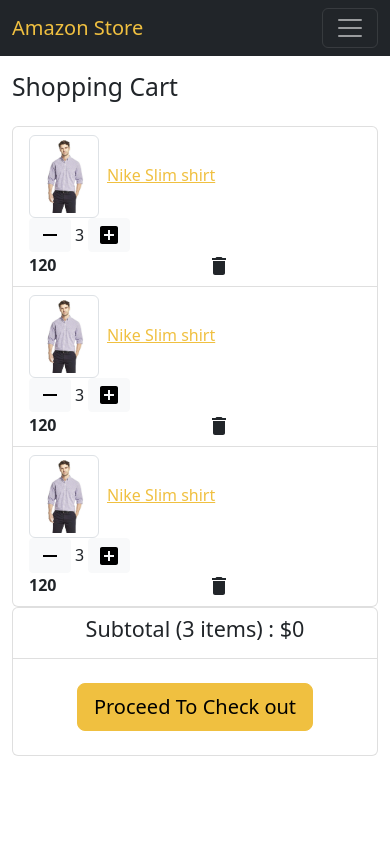
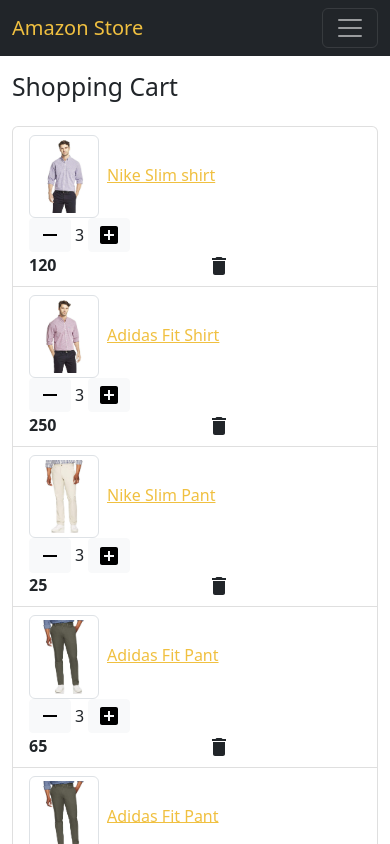
Before and after one commit to omar214/AmazonX, a React (Create React App) app in the folder Client/: page /cart in a window 390 px wide. Shown: the top 844 px of the page. Built offline with nearby package versions, Linux system fonts and the light colour scheme.

Commit message:
edit responsive styles

```diff
--- a/Client/src/pages/Cart.jsx
+++ b/Client/src/pages/Cart.jsx
@@ -17,7 +17,7 @@
 
 const Cart = () => {
 	const [cartCount, setCartCount] = useState(3);
-	const p = data.products[0];
+	// const p = data.products[0];
 
 	return (
 		<Container>
@@ -26,6 +26,7 @@
 				<Col sm={12} md={8}>
 					{cartCount > 0 ? (
 						<ListGroup>
+							{data.products.map((p) => (
 								<ListGroup.Item>
 									<Row className="align-items-center">
 										<Col sm={4} className="me-1 ">
@@ -35,7 +36,7 @@
 												rounded
 												width={'70px'}
 											/>
-										<Link>{p.name}</Link>
+											<Link to={`/products/${p.name}`}>{p.name}</Link>
 										</Col>
 
 										<Col sm={4} className="me-1 ">
@@ -58,72 +59,7 @@
 										</Col>
 									</Row>
 								</ListGroup.Item>
-
-							<ListGroup.Item>
-								<Row className="align-items-center">
-									<Col sm={4} className="me-1 ">
-										<Image
-											src={p.image}
-											className="img-thumbnail me-2"
-											rounded
-											width={'70px'}
-										/>
-										<Link>{p.name}</Link>
-									</Col>
-
-									<Col sm={4} className="me-1 ">
-										<Stack direction="horizontal" gap={1}>
-											<Button size="sm" variant="light">
-												<RemoveIcon />
-											</Button>
-											{cartCount}
-											<Button size="sm" variant="light">
-												<AddBoxIcon />
-											</Button>
-										</Stack>
-									</Col>
-
-									<Col className="me-1 ">
-										<strong>{p.price}</strong>
-									</Col>
-									<Col className="me-1 ">
-										<DeleteIcon />
-									</Col>
-								</Row>
-							</ListGroup.Item>
-
-							<ListGroup.Item>
-								<Row className="align-items-center">
-									<Col sm={4} className="me-1 ">
-										<Image
-											src={p.image}
-											className="img-thumbnail me-2"
-											rounded
-											width={'70px'}
-										/>
-										<Link>{p.name}</Link>
-									</Col>
-
-									<Col sm={4} className="me-1 ">
-										<Stack direction="horizontal" gap={1}>
-											<Button size="sm" variant="light">
-												<RemoveIcon />
-											</Button>
-											{cartCount}
-											<Button size="sm" variant="light">
-												<AddBoxIcon />
-											</Button>
-										</Stack>
-									</Col>
-
-									<Col className="me-1 ">
-										<strong>{p.price}</strong>
-									</Col>
-									<Col className="me-1 ">
-										<DeleteIcon />
-									</Col>
-								</Row>
-							</ListGroup.Item>
+							))}
 						</ListGroup>
 					) : (
 						<Alert variant="info">
@@ -131,7 +67,7 @@
 						</Alert>
 					)}
 				</Col>
-				<Col sm={12} md={4}>
+				<Col sm={12} md={4} className="mt-5 mt-md-0">
 					<ListGroup>
 						<ListGroup.Item className="p-sm-4 text-center mt-sm-4 mt-md-0">
 							<h4>Subtotal ({cartCount} items) : $0</h4>
--- a/Client/src/pages/Product.jsx
+++ b/Client/src/pages/Product.jsx
@@ -27,10 +27,10 @@
 		<Container>
 			{/* Product Details */}
 			<Row className="mb-4">
-				<Col md={6}>
+				<Col md={6} className="mb-5 mb-md-0">
 					<Image src={p.image} className="img-thumbnail" />
 				</Col>
-				<Col md={3}>
+				<Col md={3} className="">
 					<h2> {p.name} </h2>
 					<hr />
 					<Review rating={p.rating} numReviews={p.numReviews} />
@@ -41,10 +41,10 @@
 					<hr />
 					<Image
 						src={p.image}
-						className="img-thumbnail d-sm-none d-md-inline"
+						className="img-thumbnail d-none d-lg-inline"
 						width={'150px'}
 					/>
-					<hr className="d-sm-none d-md-block" />
+					<hr className="d-none d-md-block" />
 					Description :<p>{p.description}</p>
 				</Col>
 				<Col md={3}>
@@ -69,12 +69,16 @@
 								</Col>
 							</Row>
 						</ListGroup.Item>
+						<ListGroup.Item className="p-4 d-flex justify-content-center">
+							<Button size="lg">Add To Cart</Button>
+						</ListGroup.Item>
 					</ListGroup>
 				</Col>
 			</Row>
 
 			{/* Fetched Reviews */}
 			{/* TODO fetch reviews && make this component */}
+			<h2 className="mb-4"> Reviews </h2>
 			<ListGroup className="mb-3">
 				<ListGroup.Item>
 					<strong className="d-block">My Name</strong>
```
Lines whose indentation alone changed are shown as unchanged.
